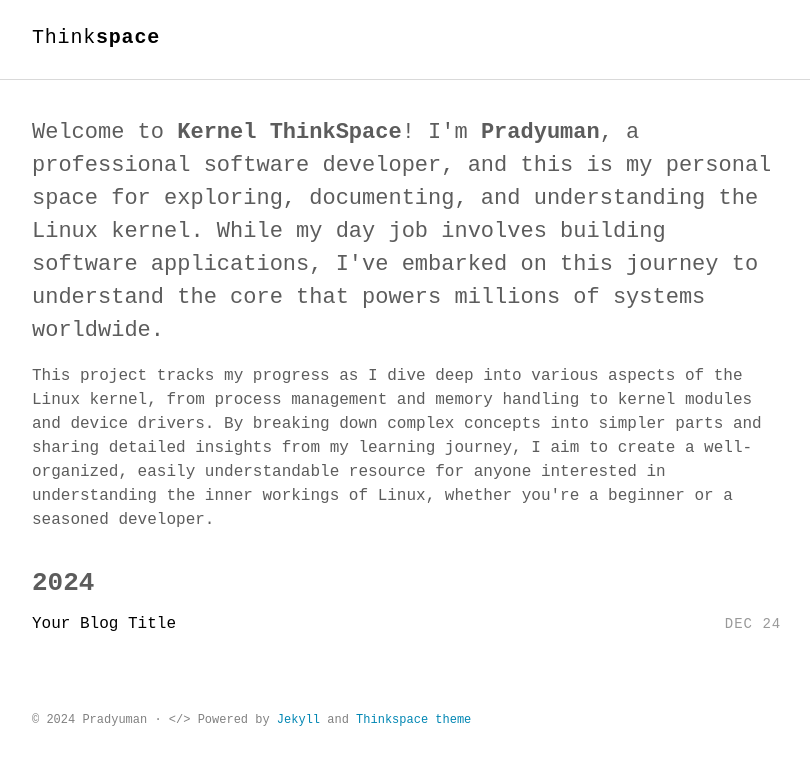
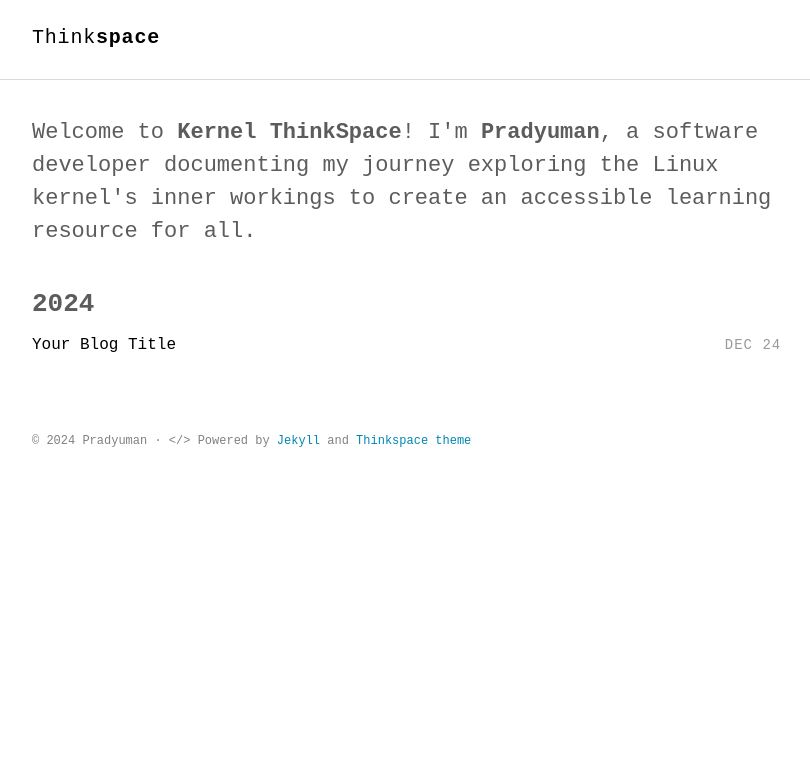
Before and after one commit to legendary-acp/thinkspace-kernel, a Jekyll site: the page built from index.html, in a window 1280 px wide. Shown: the top 765 px of the page, without its empty margins (232-1042 px from the left). Built offline with Jekyll 4.4.1, drawn with Linux system fonts in a browser that asks for light colours; some web fonts are replaced; the list of posts is cut into pages by our own code.

Commit message:
Update introduction section for clarity and conciseness

```diff
--- a/_includes/intro.html
+++ b/_includes/intro.html
@@ -1,7 +1,6 @@
 <section class="intro">
   <div class="container">
-    <p class="lead">Welcome to <strong>Kernel ThinkSpace</strong>! I'm <strong>Pradyuman</strong>, a professional software developer, and this is my personal space for exploring, documenting, and understanding the Linux kernel. While my day job involves building software applications, I've embarked on this journey to understand the core that powers millions of systems worldwide.</p>
+    <p class="lead">Welcome to <strong>Kernel ThinkSpace</strong>! I'm <strong>Pradyuman</strong>, a software developer documenting my journey exploring the Linux kernel's inner workings to create an accessible learning resource for all.</p>
 
-    <p>This project tracks my progress as I dive deep into various aspects of the Linux kernel, from process management and memory handling to kernel modules and device drivers. By breaking down complex concepts into simpler parts and sharing detailed insights from my learning journey, I aim to create a well-organized, easily understandable resource for anyone interested in understanding the inner workings of Linux, whether you're a beginner or a seasoned developer.</p>
   </div>
 </section>
```
